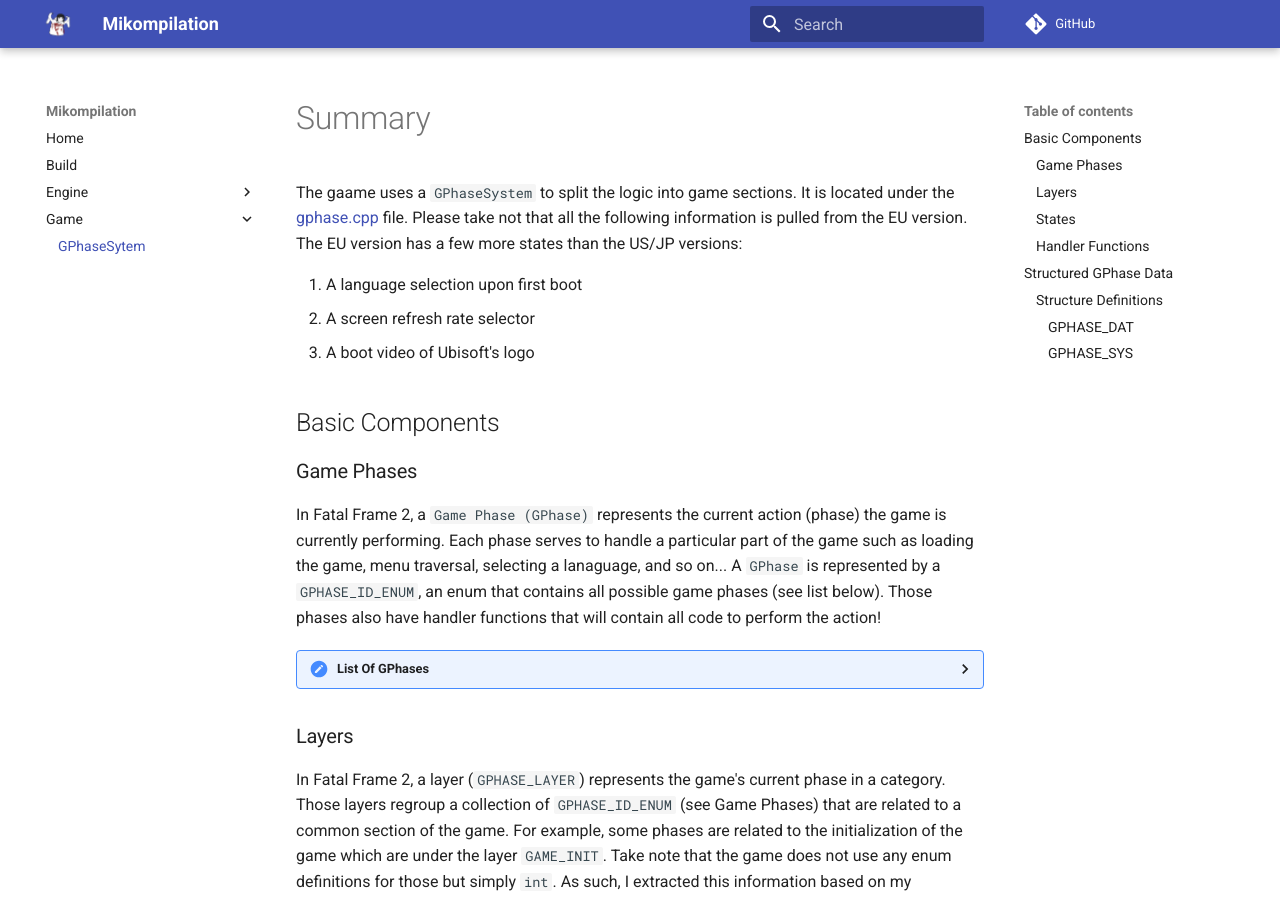
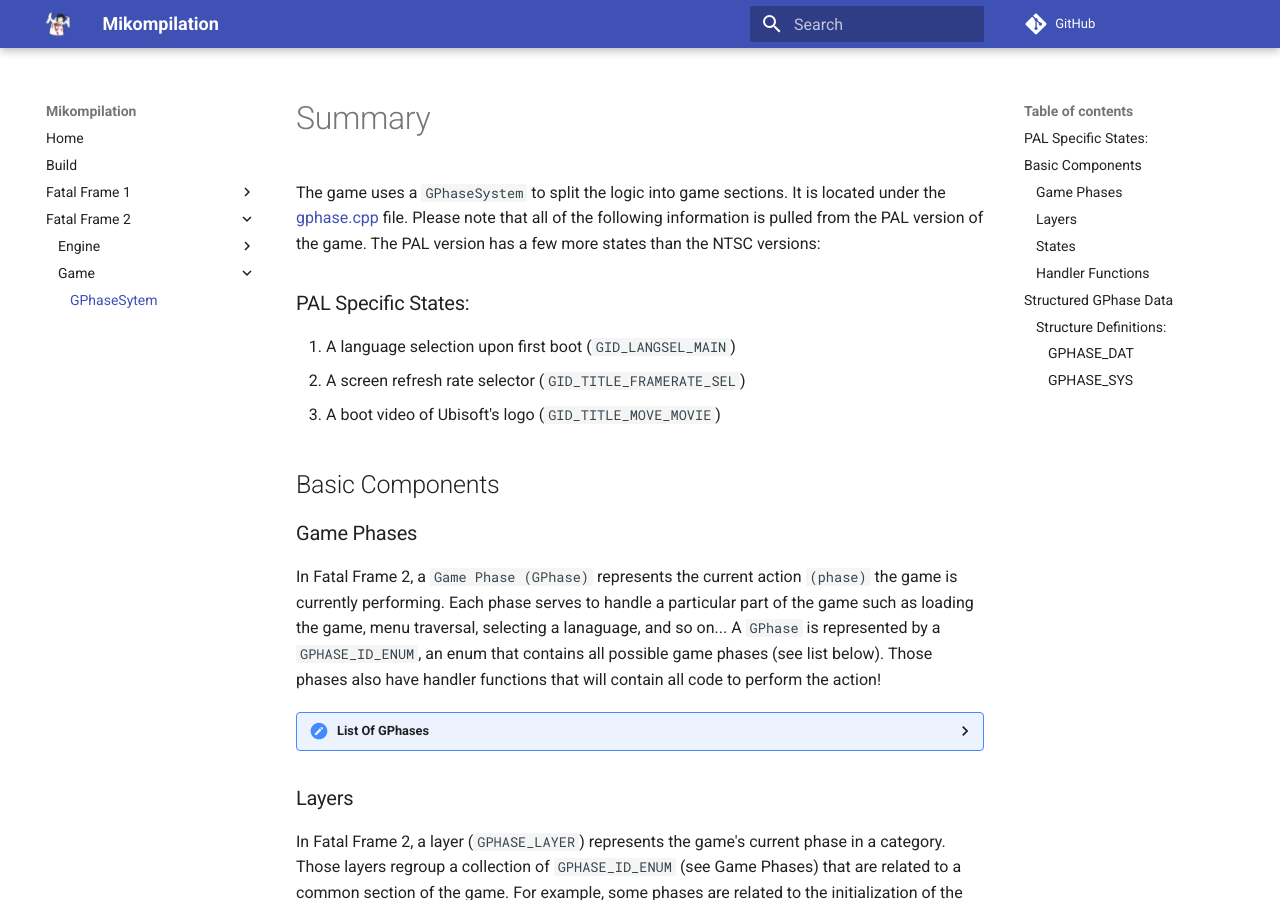
Before and after one commit to Mikompilation/website, an MkDocs documentation site: the page built from docs/Fatal_Frame_2/Game/GPhaseSystem.md, in a window 1280 px wide and 900 px high. Built offline with MkDocs 1.6.1 and Material for MkDocs 9.7.7, drawn with Linux system fonts in a browser that asks for light colours; comment, search, counter and statistics services are not loaded; some of the changed text lies outside the part shown.

Commit message:
Added Fatal_Frame_1 and 2 folder
- Added new folder structure
- Moved documentation to appropriate folders.
- Spell check and formatting on GPhase documentation.
- Added Game.md
- Added Ingame.md
- Added documentation into Game and Ingame, though Ingame will be expanded on later.

```diff
--- a/docs/Game/GPhaseSystem.md
+++ b/docs/Fatal_Frame_2/Game/GPhaseSystem.md
@@ -1,15 +1,16 @@
 # Summary
 
-The gaame uses a `GPhaseSystem` to split the logic into game sections. It is located under the [gphase.cpp](https://github.com/wagrenier/Mikompilation/blob/main/zero_rom/zero2np/src/main/gphase.cpp) file. Please take not that all the following information is pulled from the EU version. The EU version has a few more states than the US/JP versions:
+The game uses a `GPhaseSystem` to split the logic into game sections. It is located under the [gphase.cpp](https://github.com/Mikompilation/Minakami/blob/main/src/main/gphase.c) file. Please note that all of the following information is pulled from the PAL version of the game. The PAL version has a few more states than the NTSC versions:
 
-1. A language selection upon first boot
-2. A screen refresh rate selector
-3. A boot video of Ubisoft's logo
+### PAL Specific States:
+1. A language selection upon first boot (`GID_LANGSEL_MAIN`)
+2. A screen refresh rate selector (`GID_TITLE_FRAMERATE_SEL`)
+3. A boot video of Ubisoft's logo (`GID_TITLE_MOVE_MOVIE`)
 
 ## Basic Components
 ### Game Phases
 
-In Fatal Frame 2, a `Game Phase (GPhase)` represents the current action (phase) the game is currently performing. Each phase serves to handle a particular part of the game such as loading the game, menu traversal, selecting a lanaguage, and so on... A `GPhase` is represented by a `GPHASE_ID_ENUM`, an enum that contains all possible game phases (see list below). Those phases also have handler functions that will contain all code to perform the action!
+In Fatal Frame 2, a `Game Phase (GPhase)` represents the current action `(phase)` the game is currently performing. Each phase serves to handle a particular part of the game such as loading the game, menu traversal, selecting a lanaguage, and so on... A `GPhase` is represented by a `GPHASE_ID_ENUM`, an enum that contains all possible game phases (see list below). Those phases also have handler functions that will contain all code to perform the action!
 
 <details>
 <summary>List Of GPhases</summary>
@@ -252,7 +253,7 @@
 
 ## Structured GPhase Data
 
-### Structure Definitions
+### Structure Definitions:
 #### GPHASE_DAT
 
 The `GPHASE_DAT` structure contains all information related to a game phase. The layer indicates to which layer a game phase belongs to. `superID` indicates the parent of that phase. `son_ID` indicates the child of a game phase and `son_num` indicates how many children a game phase has.
--- a/mkdocs.yml
+++ b/mkdocs.yml
@@ -1,7 +1,8 @@
 site_name: Mikompilation
 site_url: https://www.mikompilation.com
-site_description: Research project to reimplement Fatal Frame 2
+site_description: Research project to reimplement Fatal Frame
 site_author: wagrenier
+site_coauthor: weirdbeardgame
 
 repo_url: https://github.com/wagrenier/Mikompilation
 edit_uri: blob/main/docs
@@ -9,12 +10,21 @@
 nav:
   - Home: index.md
   - Build: Build.md
-  - Engine:
-      - Engine/Engine.md
-      - 3D:
-        - SGD: Engine/3D/SGD.md
-  - Game:
-      - GPhaseSytem: Game/GPhaseSystem.md
+
+  - Fatal Frame 1:
+      - Engine:
+          - Fatal_Frame_1/Engine
+      - Game:
+          - Game: Fatal_Frame_1/Game/Game.md
+          - Ingame: Fatal_Frame_1/Game/Ingame/Ingame.md
+
+  - Fatal Frame 2:
+      - Engine:
+          - Fatal_Frame_2/Engine/Engine.md
+          - 3D:
+              - SGD: Fatal_Frame_2/Engine/3D/SGD.md
+      - Game:
+          - GPhaseSytem: Fatal_Frame_2/Game/GPhaseSystem.md
 
 theme:
   name: material
```
Also changed, not shown: docs/Fatal_Frame_1/Game/Game.md (added, +64 -0 lines), docs/Fatal_Frame_1/Game/Ingame/Ingame.md (added, +84 -0 lines), docs/Fatal_Frame_2/Engine/3D/SGD.md (renamed from docs/Engine/3D/SGD.md), docs/Fatal_Frame_2/Engine/Engine.md (renamed from docs/Engine/Engine.md).
